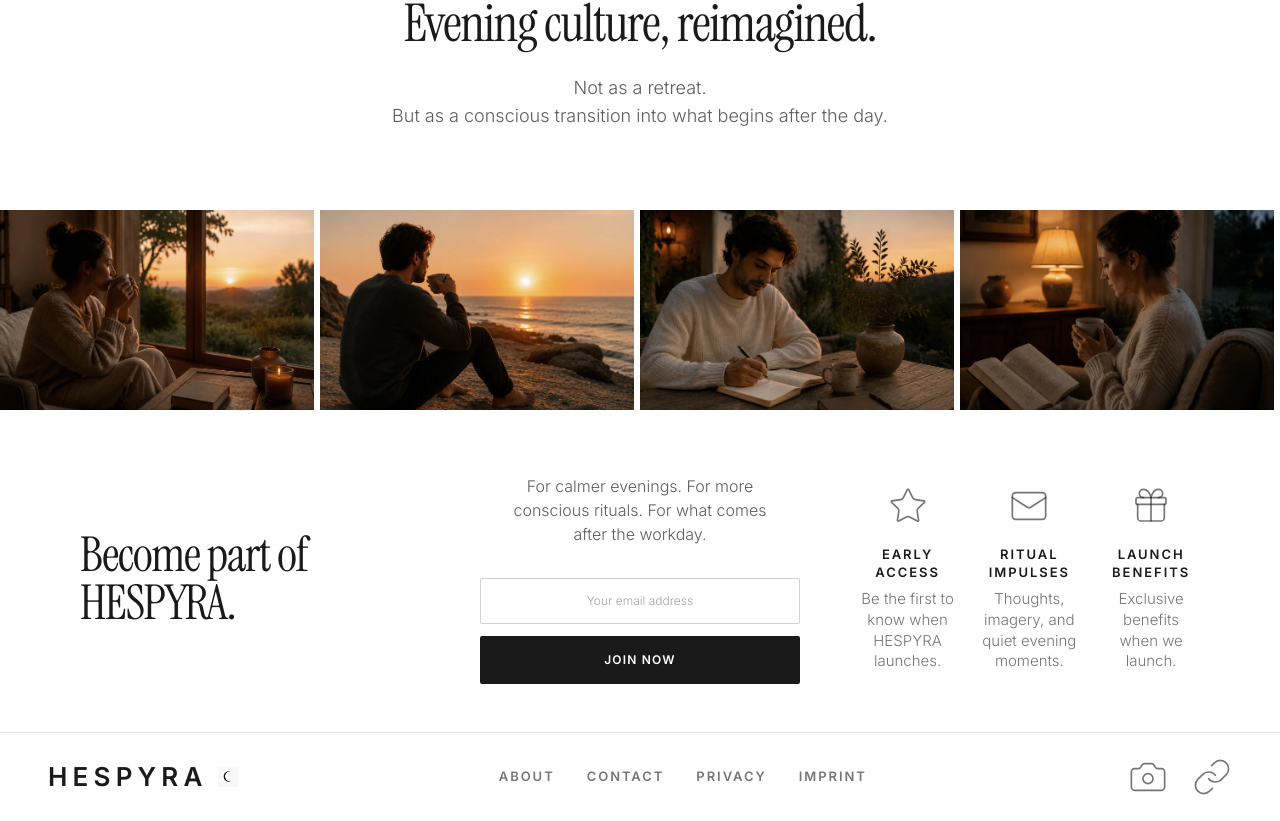
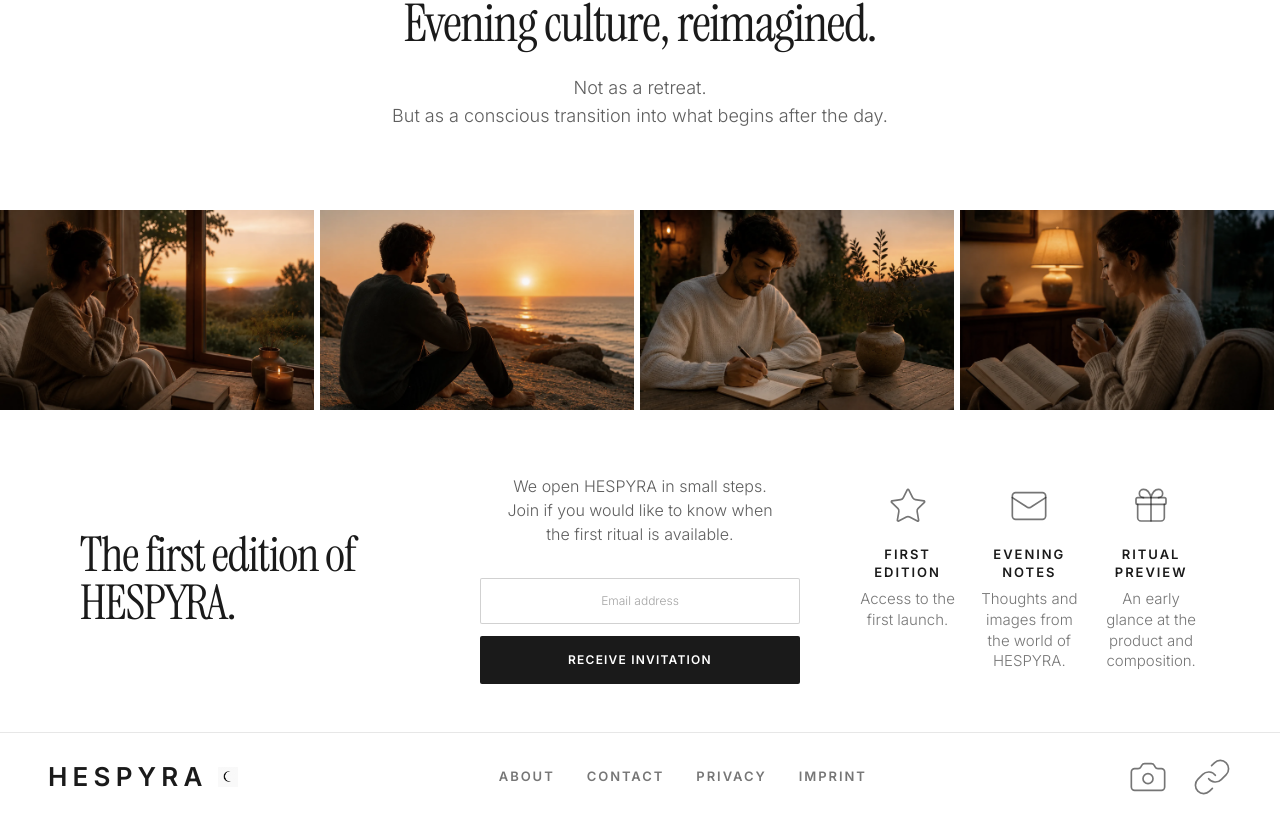
Before and after one commit to dudi991/senoa-landingpage, a React (Vite) app: page / in a window 1280 px wide. Shown: the part 3843-4664 px from the top of the page. Built offline with nearby package versions, Linux system fonts and the light colour scheme.

Commit message:
style: update waitlist copywriting and support newlines in description

```diff
--- a/src/components/Waitlist.tsx
+++ b/src/components/Waitlist.tsx
@@ -80,7 +80,12 @@
           {/* Column 2 - Middle: Description & Clean Form */}
           <div className="flex flex-col items-center justify-center text-center">
             <p className="text-primary/70 text-sm md:text-base font-light leading-relaxed max-w-[280px] mx-auto mb-8">
-              {t('waitlist.desc')}
+              {t('waitlist.desc').split('\n').map((line, i) => (
+                <span key={i}>
+                  {line}
+                  {i < t('waitlist.desc').split('\n').length - 1 && <br />}
+                </span>
+              ))}
             </p>
 
             {submitted ? (
@@ -88,7 +93,7 @@
                 <svg className="w-8 h-8 text-primary mb-3" fill="none" stroke="currentColor" viewBox="0 0 24 24" strokeWidth={1.5}>
                   <path strokeLinecap="round" strokeLinejoin="round" d="M5 13l4 4L19 7" />
                 </svg>
-                <p className="text-primary text-xs font-semibold tracking-[0.2em] uppercase text-center">
+                <p className="text-primary text-sm font-light text-center">
                   {t('waitlist.success')}
                 </p>
               </div>
--- a/src/context/LanguageContext.tsx
+++ b/src/context/LanguageContext.tsx
@@ -108,17 +108,17 @@
     'gallery.desc': 'Nicht als Rückzug.\nSondern als bewusster Übergang in das, was nach dem Tag beginnt.',
 
     // Waitlist
-    'waitlist.title': 'Werde Teil von HESPYRA.',
-    'waitlist.desc': 'Für ruhigere Abende. Für bewusstere Rituale. Für das, was nach dem Arbeitstag kommt.',
-    'waitlist.placeholder': 'Deine E-Mail-Adresse',
-    'waitlist.submit': 'DABEI SEIN',
-    'waitlist.success': 'Du bist Teil von HESPYRA.',
-    'waitlist.benefit1_title': 'Früher Zugang',
-    'waitlist.benefit1_desc': 'Als Erster erfahren, wenn HESPYRA startet.',
-    'waitlist.benefit2_title': 'Ritual-Impulse',
-    'waitlist.benefit2_desc': 'Gedanken, Bilder und kleine Abendmomente.',
-    'waitlist.benefit3_title': 'Launch-Vorteile',
-    'waitlist.benefit3_desc': 'Exklusive Vorteile zum Start.',
+    'waitlist.title': 'Die erste Edition von HESPYRA.',
+    'waitlist.desc': 'Wir öffnen HESPYRA in kleinen Schritten.\nTrage dich ein, wenn du erfahren möchtest, wann das erste Ritual erhältlich ist.',
+    'waitlist.placeholder': 'E-Mail-Adresse',
+    'waitlist.submit': 'Einladung erhalten',
+    'waitlist.success': 'Danke. Wir melden uns leise.',
+    'waitlist.benefit1_title': 'Erste Edition',
+    'waitlist.benefit1_desc': 'Zugang zum ersten Launch.',
+    'waitlist.benefit2_title': 'Abendnotizen',
+    'waitlist.benefit2_desc': 'Gedanken und Bilder aus der Welt von HESPYRA.',
+    'waitlist.benefit3_title': 'Ritual Preview',
+    'waitlist.benefit3_desc': 'Ein früher Blick auf Produkt und Komposition.',
 
     // Footer
     'footer.about': 'ÜBER UNS',
@@ -225,17 +225,17 @@
     'gallery.desc': 'Not as a retreat.\nBut as a conscious transition into what begins after the day.',
 
     // Waitlist
-    'waitlist.title': 'Become part of HESPYRA.',
-    'waitlist.desc': 'For calmer evenings. For more conscious rituals. For what comes after the workday.',
-    'waitlist.placeholder': 'Your email address',
-    'waitlist.submit': 'JOIN NOW',
-    'waitlist.success': 'You are now part of HESPYRA.',
-    'waitlist.benefit1_title': 'Early Access',
-    'waitlist.benefit1_desc': 'Be the first to know when HESPYRA launches.',
-    'waitlist.benefit2_title': 'Ritual Impulses',
-    'waitlist.benefit2_desc': 'Thoughts, imagery, and quiet evening moments.',
-    'waitlist.benefit3_title': 'Launch Benefits',
-    'waitlist.benefit3_desc': 'Exclusive benefits when we launch.',
+    'waitlist.title': 'The first edition of HESPYRA.',
+    'waitlist.desc': 'We open HESPYRA in small steps.\nJoin if you would like to know when the first ritual is available.',
+    'waitlist.placeholder': 'Email address',
+    'waitlist.submit': 'Receive invitation',
+    'waitlist.success': 'Thank you. We will reach out quietly.',
+    'waitlist.benefit1_title': 'First Edition',
+    'waitlist.benefit1_desc': 'Access to the first launch.',
+    'waitlist.benefit2_title': 'Evening Notes',
+    'waitlist.benefit2_desc': 'Thoughts and images from the world of HESPYRA.',
+    'waitlist.benefit3_title': 'Ritual Preview',
+    'waitlist.benefit3_desc': 'An early glance at the product and composition.',
 
     // Footer
     'footer.about': 'ABOUT',
```
